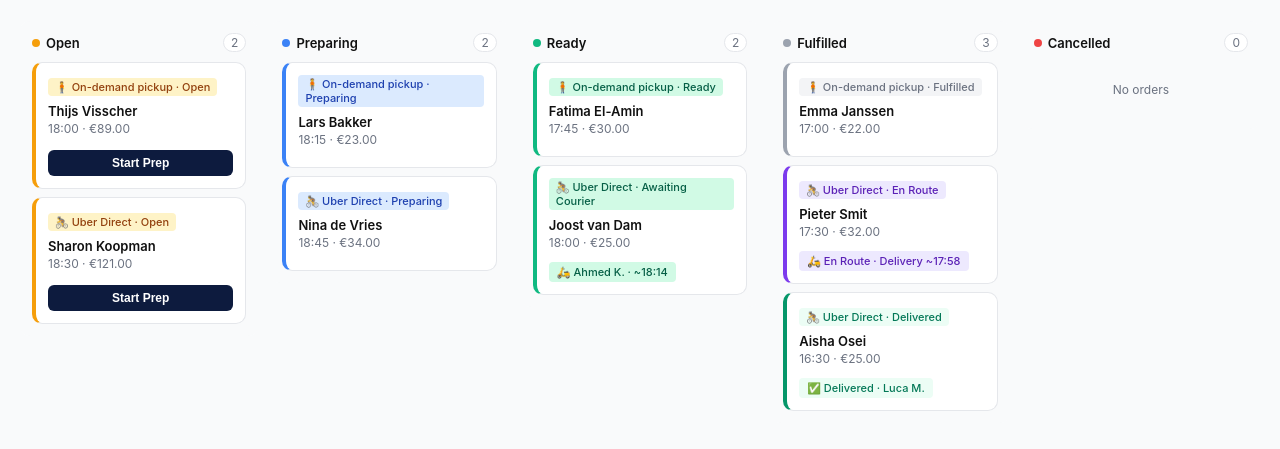
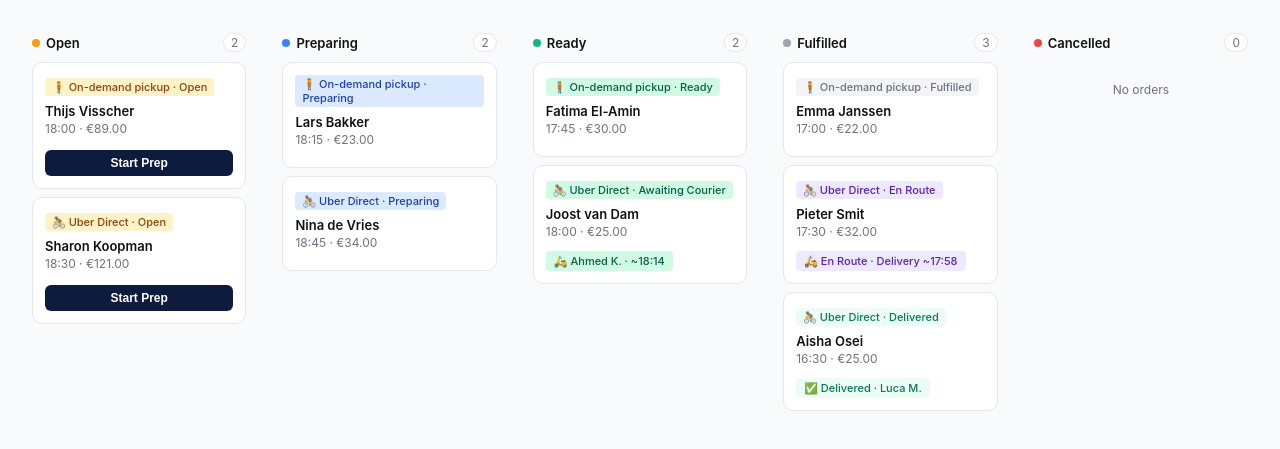
Before and after one commit to dbulygin-es/dashboard-mvp, a plain HTML site: page index.html in a window 1280 px wide. Shown: the part 53-502 px from the top of the page. Drawn offline with Linux system fonts and the light colour scheme.

Commit message:
feat: remove card left border accent (nice-to-have stripped)

```diff
--- a/index.html
+++ b/index.html
@@ -138,7 +138,6 @@
     .order-card {
       background: var(--color-white);
       border: 1px solid var(--color-border);
-      border-left-width: 4px;
       border-radius: var(--radius-card);
       padding: 12px;
       cursor: pointer;
@@ -149,13 +148,6 @@
       box-shadow: 0 2px 8px rgba(0,0,0,0.08);
     }
 
-    /* Left accent border by status */
-    .card-open      { border-left-color: var(--status-open-accent); }
-    .card-preparing { border-left-color: var(--status-preparing-accent); }
-    .card-ready     { border-left-color: var(--status-ready-accent); }
-    .card-en-route  { border-left-color: var(--status-en-route-accent); }
-    .card-delivered { border-left-color: var(--status-delivered-accent); }
-    .card-fulfilled { border-left-color: var(--status-fulfilled-accent); }
 
     .order-badge {
       display: inline-block;
@@ -602,7 +594,7 @@
     function renderCard(order) {
       const cfg = STATUS_CONFIG[order.state];
       const card = document.createElement('div');
-      card.className = `order-card ${cfg.cardClass}`;
+      card.className = 'order-card';
       card.id = `card-${order.id}`;
       card.onclick = () => openModal(order.id);
 
```
